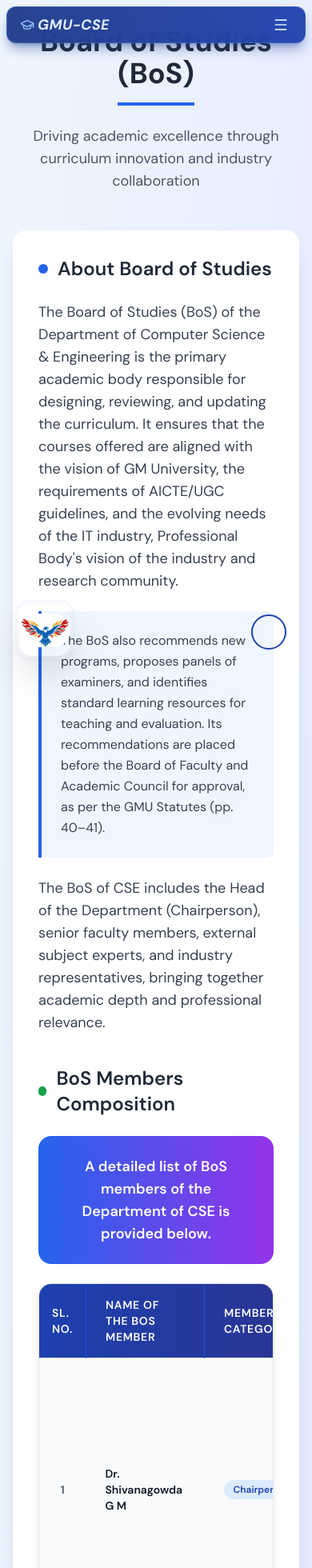
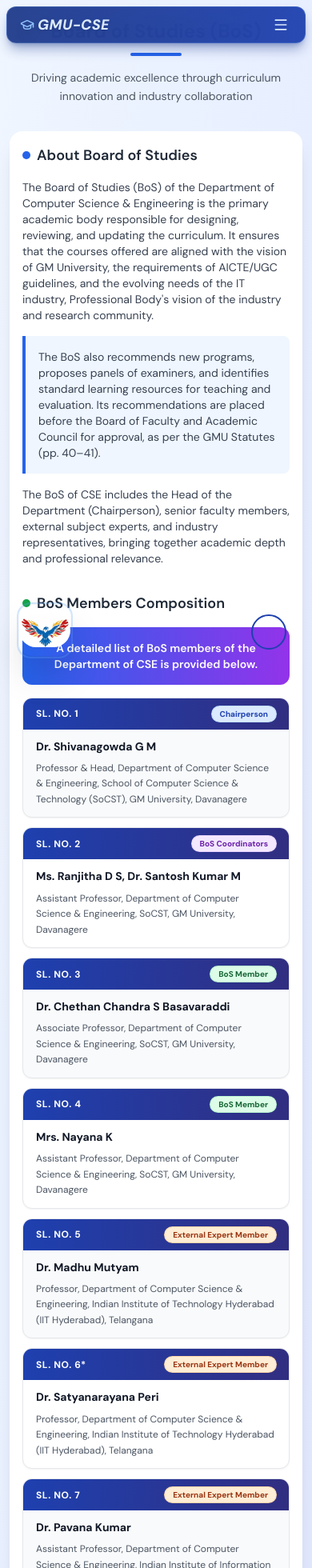
Before and after one commit to beereshbc/CSE-GMU, a React (Vite) app in the folder frontend/: page /bos in a window 390 px wide. Shown: the top 1960 px of the page at 80% size. Built offline with nearby package versions, Linux system fonts and the light colour scheme.

Commit message:
Update BoS.jsx

```diff
--- a/frontend/src/pages/BoS.jsx
+++ b/frontend/src/pages/BoS.jsx
@@ -1,9 +1,5 @@
 const BoS = () => {
-  window.scrollTo({
-    top: 0,
-    left: 0,
-    behavior: "smooth",
-  });
+  window.scrollTo({ top: 0, left: 0, behavior: "smooth" });
 
   const bosMembers = [
     {
@@ -88,99 +84,95 @@
   ];
 
   const categoryColors = {
-    Chairperson: "bg-blue-100 text-blue-800",
-    "BoS Coordinators": "bg-purple-100 text-purple-800",
-    "BoS Member": "bg-green-100 text-green-800",
-    "External Expert Member": "bg-orange-100 text-orange-800",
-    "Industry Expert Member": "bg-rose-100 text-rose-800",
-    "Internal Expert": "bg-gray-100 text-gray-700",
+    Chairperson:            "bg-blue-100 text-blue-800 ring-blue-200",
+    "BoS Coordinators":     "bg-purple-100 text-purple-800 ring-purple-200",
+    "BoS Member":           "bg-green-100 text-green-800 ring-green-200",
+    "External Expert Member":"bg-orange-100 text-orange-800 ring-orange-200",
+    "Industry Expert Member":"bg-rose-100 text-rose-800 ring-rose-200",
+    "Internal Expert":      "bg-gray-100 text-gray-700 ring-gray-200",
   };
 
   return (
-    <div className="min-h-screen bg-gradient-to-br from-blue-50 to-indigo-100 py-8 px-4 sm:px-6 lg:px-8">
+    <div className="min-h-screen bg-gradient-to-br from-blue-50 to-indigo-100 py-6 sm:py-10 px-3 sm:px-6 lg:px-8">
       <div className="max-w-6xl mx-auto">
-        {/* Header Section */}
-        <div className="text-center mb-12">
-          <h1 className="text-4xl font-bold text-gray-800 mb-4">
+
+        {/* ── Page Header ─────────────────────────────────────────── */}
+        <div className="text-center mb-8 sm:mb-12">
+          <h1 className="text-2xl sm:text-4xl font-bold text-gray-800 mb-3 sm:mb-4 leading-tight">
             Board of Studies (BoS)
           </h1>
-          <div className="w-24 h-1 bg-blue-600 mx-auto mb-6"></div>
-          <p className="text-lg text-gray-600 max-w-3xl mx-auto">
-            Driving academic excellence through curriculum innovation and
-            industry collaboration
+          <div className="w-16 sm:w-24 h-1 bg-blue-600 mx-auto mb-4 sm:mb-6 rounded-full"></div>
+          <p className="text-sm sm:text-lg text-gray-600 max-w-3xl mx-auto leading-relaxed px-2">
+            Driving academic excellence through curriculum innovation and industry collaboration
           </p>
         </div>
 
-        {/* Main Content Card */}
-        <div className="bg-white rounded-2xl shadow-xl overflow-hidden mb-8">
-          <div className="p-8">
-            {/* Introduction Section */}
-            <div className="mb-10">
-              <h2 className="text-2xl font-semibold text-gray-800 mb-6 flex items-center">
-                <span className="w-3 h-3 bg-blue-600 rounded-full mr-3"></span>
+        {/* ── Main Card ───────────────────────────────────────────── */}
+        <div className="bg-white rounded-2xl shadow-xl overflow-hidden mb-6 sm:mb-8">
+          <div className="p-4 sm:p-6 lg:p-8">
+
+            {/* ── About Section ─────────────────────────────────── */}
+            <div className="mb-8 sm:mb-10">
+              <h2 className="text-lg sm:text-2xl font-semibold text-gray-800 mb-4 sm:mb-6 flex items-center gap-2 sm:gap-3">
+                <span className="w-2.5 h-2.5 sm:w-3 sm:h-3 bg-blue-600 rounded-full shrink-0"></span>
                 About Board of Studies
               </h2>
 
-              <div className="space-y-6 text-gray-700 leading-relaxed">
-                <p className="text-lg">
-                  The Board of Studies (BoS) of the Department of Computer
-                  Science &amp; Engineering is the primary academic body
-                  responsible for designing, reviewing, and updating the
-                  curriculum. It ensures that the courses offered are aligned
-                  with the vision of GM University, the requirements of
-                  AICTE/UGC guidelines, and the evolving needs of the IT
-                  industry, Professional Body&apos;s vision of the industry and
-                  research community.
+              <div className="space-y-4 sm:space-y-6 text-gray-700 leading-relaxed">
+                <p className="text-sm sm:text-base lg:text-lg">
+                  The Board of Studies (BoS) of the Department of Computer Science &amp; Engineering
+                  is the primary academic body responsible for designing, reviewing, and updating the
+                  curriculum. It ensures that the courses offered are aligned with the vision of GM
+                  University, the requirements of AICTE/UGC guidelines, and the evolving needs of
+                  the IT industry, Professional Body&apos;s vision of the industry and research community.
                 </p>
 
-                <div className="bg-blue-50 border-l-4 border-blue-600 p-6 rounded-r-lg">
-                  <p className="text-gray-700">
-                    The BoS also recommends new programs, proposes panels of
-                    examiners, and identifies standard learning resources for
-                    teaching and evaluation. Its recommendations are placed
-                    before the Board of Faculty and Academic Council for
-                    approval, as per the GMU Statutes (pp. 40–41).
+                <div className="bg-blue-50 border-l-4 border-blue-600 p-4 sm:p-6 rounded-r-lg">
+                  <p className="text-sm sm:text-base text-gray-700">
+                    The BoS also recommends new programs, proposes panels of examiners, and
+                    identifies standard learning resources for teaching and evaluation. Its
+                    recommendations are placed before the Board of Faculty and Academic Council
+                    for approval, as per the GMU Statutes (pp. 40–41).
                   </p>
                 </div>
 
-                <p className="text-lg">
-                  The BoS of CSE includes the Head of the Department
-                  (Chairperson), senior faculty members, external subject
-                  experts, and industry representatives, bringing together
+                <p className="text-sm sm:text-base lg:text-lg">
+                  The BoS of CSE includes the Head of the Department (Chairperson), senior faculty
+                  members, external subject experts, and industry representatives, bringing together
                   academic depth and professional relevance.
                 </p>
               </div>
             </div>
 
-            {/* Members Section */}
+            {/* ── Members Section ───────────────────────────────── */}
             <div>
-              <h2 className="text-2xl font-semibold text-gray-800 mb-6 flex items-center">
-                <span className="w-3 h-3 bg-green-600 rounded-full mr-3"></span>
+              <h2 className="text-lg sm:text-2xl font-semibold text-gray-800 mb-4 sm:mb-6 flex items-center gap-2 sm:gap-3">
+                <span className="w-2.5 h-2.5 sm:w-3 sm:h-3 bg-green-600 rounded-full shrink-0"></span>
                 BoS Members Composition
               </h2>
 
-              <div className="bg-gradient-to-r from-blue-600 to-purple-600 text-white p-6 rounded-2xl mb-6">
-                <p className="text-center text-lg font-semibold">
-                  A detailed list of BoS members of the Department of CSE is
-                  provided below.
+              <div className="bg-gradient-to-r from-blue-600 to-purple-600 text-white p-4 sm:p-6 rounded-xl sm:rounded-2xl mb-4 sm:mb-6">
+                <p className="text-center text-sm sm:text-lg font-semibold">
+                  A detailed list of BoS members of the Department of CSE is provided below.
                 </p>
               </div>
 
-              {/* Table */}
-              <div className="overflow-hidden rounded-2xl shadow-lg border border-gray-200">
+              {/* ── Desktop Table (hidden on mobile) ────────────── */}
+              <div className="hidden sm:block overflow-hidden rounded-2xl shadow-lg border border-gray-200">
+                <div className="overflow-x-auto">
                   <table className="min-w-full divide-y divide-gray-200">
                     <thead className="bg-gradient-to-r from-blue-800 to-indigo-900">
                       <tr>
-                      <th className="px-4 py-4 text-left text-sm font-semibold text-white uppercase tracking-wider border-r border-blue-700 w-16">
+                        <th className="px-4 py-4 text-left text-xs sm:text-sm font-semibold text-white uppercase tracking-wider border-r border-blue-700 w-16">
                           Sl. No.
                         </th>
-                      <th className="px-6 py-4 text-left text-sm font-semibold text-white uppercase tracking-wider border-r border-blue-700">
+                        <th className="px-4 sm:px-6 py-4 text-left text-xs sm:text-sm font-semibold text-white uppercase tracking-wider border-r border-blue-700">
                           Name of the BoS Member
                         </th>
-                      <th className="px-6 py-4 text-left text-sm font-semibold text-white uppercase tracking-wider border-r border-blue-700">
+                        <th className="px-4 sm:px-6 py-4 text-left text-xs sm:text-sm font-semibold text-white uppercase tracking-wider border-r border-blue-700">
                           Members Category
                         </th>
-                      <th className="px-6 py-4 text-left text-sm font-semibold text-white uppercase tracking-wider">
+                        <th className="px-4 sm:px-6 py-4 text-left text-xs sm:text-sm font-semibold text-white uppercase tracking-wider">
                           Designation &amp; Affiliation
                         </th>
                       </tr>
@@ -193,23 +185,22 @@
                             index % 2 === 0 ? "bg-gray-50" : "bg-white"
                           }`}
                         >
-                        <td className="px-4 py-4 text-center text-sm font-semibold text-gray-600">
+                          <td className="px-4 py-4 text-center text-sm font-semibold text-gray-600 align-top">
                             {member.slNo}
                           </td>
-                        <td className="px-6 py-4 text-sm font-semibold text-gray-900">
+                          <td className="px-4 sm:px-6 py-4 text-sm font-semibold text-gray-900 align-top">
                             {member.name}
                           </td>
-                        <td className="px-6 py-4 text-sm">
+                          <td className="px-4 sm:px-6 py-4 text-sm align-top">
                             <span
-                            className={`inline-block px-3 py-1 rounded-full text-xs font-semibold ${
-                              categoryColors[member.category] ||
-                              "bg-gray-100 text-gray-700"
+                              className={`inline-block px-2.5 sm:px-3 py-1 rounded-full text-xs font-semibold ring-1 ${
+                                categoryColors[member.category] || "bg-gray-100 text-gray-700 ring-gray-200"
                               }`}
                             >
                               {member.category}
                             </span>
                           </td>
-                        <td className="px-6 py-4 text-sm text-gray-700 leading-relaxed">
+                          <td className="px-4 sm:px-6 py-4 text-sm text-gray-700 leading-relaxed align-top">
                             {member.designation}
                           </td>
                         </tr>
@@ -217,11 +208,47 @@
                     </tbody>
                   </table>
                 </div>
+              </div>
 
+              {/* ── Mobile Cards (shown only on mobile) ──────────── */}
+              <div className="sm:hidden space-y-3">
+                {bosMembers.map((member, index) => (
+                  <div
+                    key={member.id}
+                    className={`rounded-xl border border-gray-200 overflow-hidden shadow-sm ${
+                      index % 2 === 0 ? "bg-gray-50" : "bg-white"
+                    }`}
+                  >
+                    {/* Card header */}
+                    <div className="bg-gradient-to-r from-blue-800 to-indigo-900 px-4 py-2.5 flex items-center justify-between">
+                      <span className="text-white text-xs font-bold uppercase tracking-wider">
+                        Sl. No. {member.slNo}
+                      </span>
+                      <span
+                        className={`text-[10px] font-bold px-2.5 py-0.5 rounded-full ring-1 ${
+                          categoryColors[member.category] || "bg-gray-100 text-gray-700 ring-gray-200"
+                        }`}
+                      >
+                        {member.category}
+                      </span>
+                    </div>
+                    {/* Card body */}
+                    <div className="px-4 py-3 space-y-2">
+                      <p className="text-sm font-bold text-gray-900 leading-snug">{member.name}</p>
+                      <p className="text-xs text-gray-600 leading-relaxed">{member.designation}</p>
+                    </div>
+                  </div>
+                ))}
+              </div>
 
+              {/* Footnote */}
+              <p className="mt-4 text-xs sm:text-sm text-gray-500 italic px-1">
+                * Dr. Satyanarayana Peri (Sl. No. 6) is marked with an asterisk as per the official BoS document.
+              </p>
             </div>
           </div>
         </div>
+
       </div>
     </div>
   );
```
Lines whose indentation alone changed are shown as unchanged.
